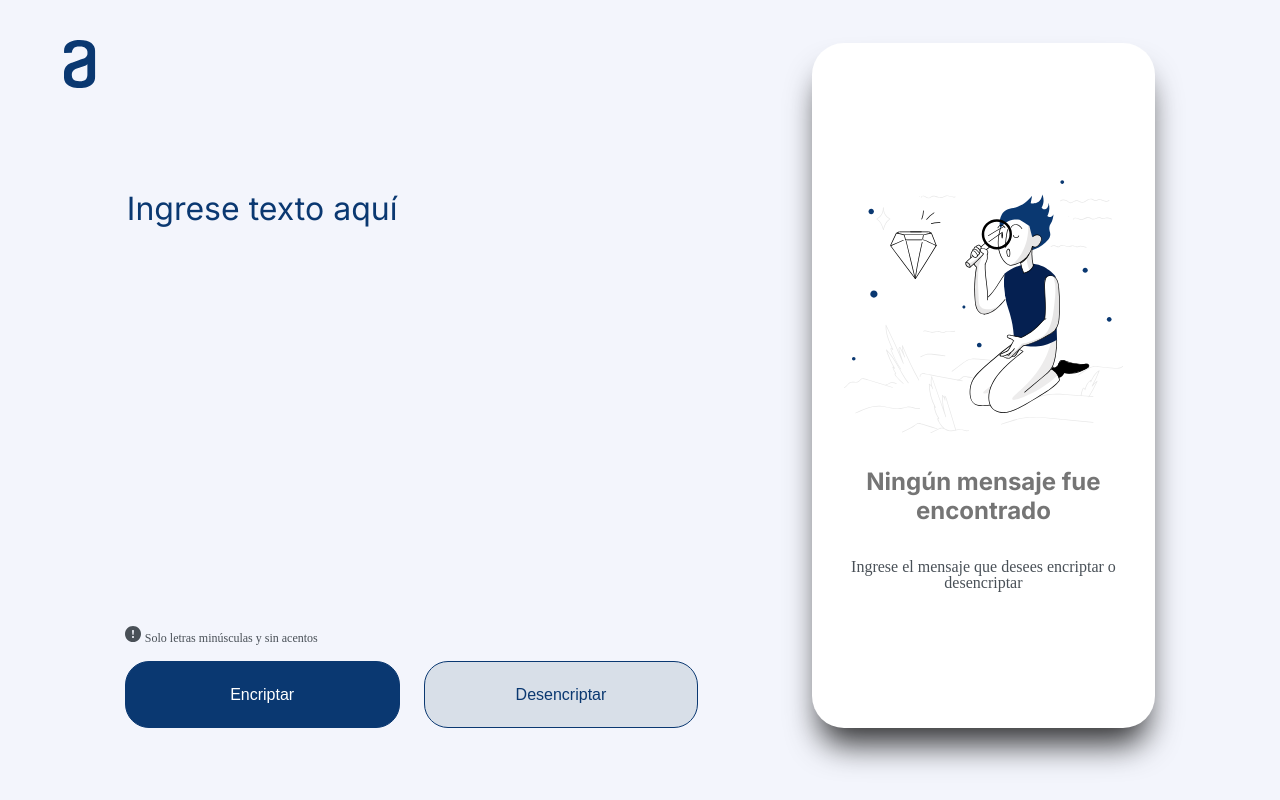
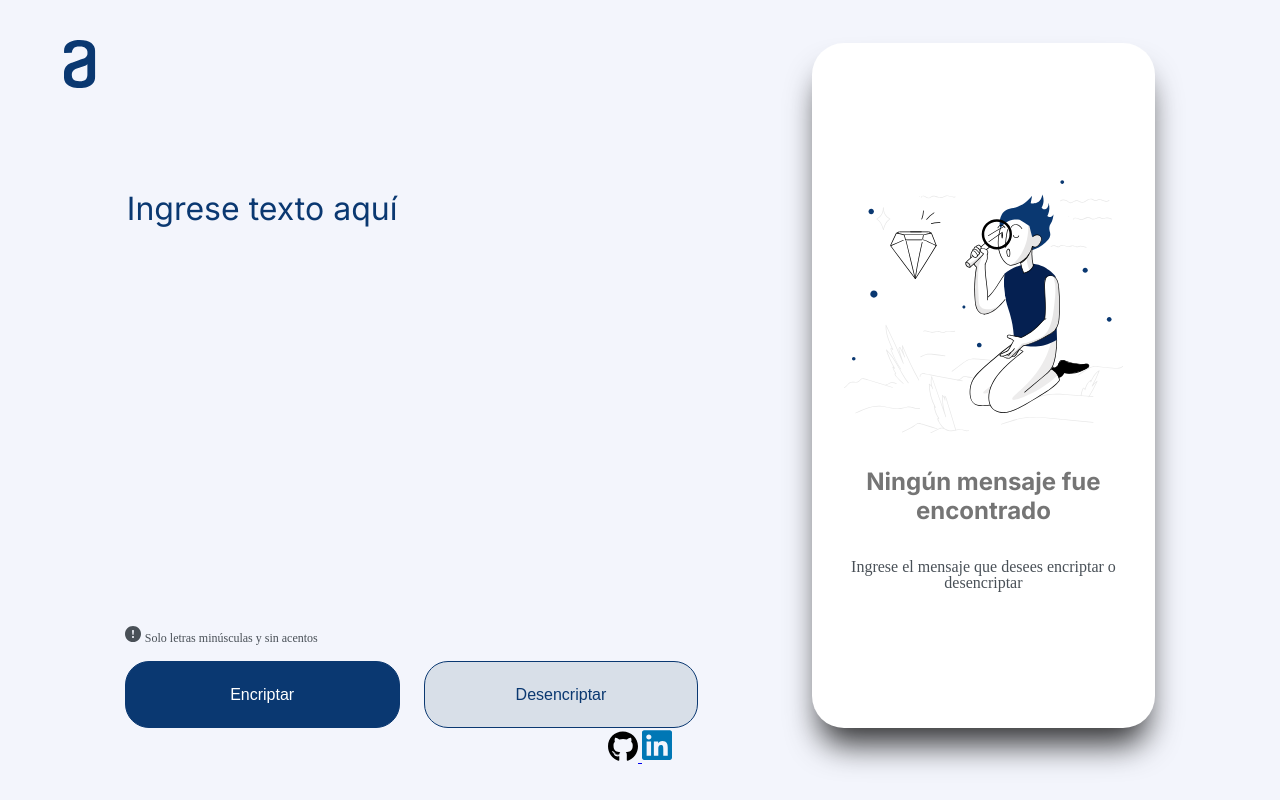
Before and after one commit to Angelba1895/encriptador-de-texto, a plain HTML site: page index.html in a window 1280 px wide. Drawn offline with Linux system fonts and the light colour scheme.

Commit message:
Se agregaron links a las redes sociales.

```diff
--- a/index.html
+++ b/index.html
@@ -1,5 +1,5 @@
 <!DOCTYPE html>
-<html lang="en">
+<html lang="es-mx">
 
 <head>
     <meta charset="UTF-8">
@@ -40,6 +40,17 @@
             </div>
         </div>
     </main>
+    <footer class="footer ">
+        <div>
+            <a href="https://github.com/Angelba1895" target="_blank">
+                <img class="enlaces" src="./assets/github.svg" />
+            </a>
+
+            <a href="https://www.linkedin.com/in/lui-angel-barragan-rios-125975314/" target="_blank">
+                <img class="enlaces" src="./assets/linkedin.svg" />
+            </a>
+        </div>
+    </footer>
     <script src="./js/index.js"></script>
 </body>
 
--- a/styles/style.css
+++ b/styles/style.css
@@ -153,6 +153,20 @@ textarea {
     color: var(--color-blue);
 }
 
+footer {
+	width: 100%;
+	min-height: 56px;
+	height: auto;
+	text-align: center;
+	display: flex;
+	flex-direction: column;
+	justify-content: center;
+	align-items: center;
+}
+.enlaces{
+	width: 30px;
+}
+
 @media screen and (max-width: 800px) {
     .main {
         grid-template-columns: 1fr;
```
Also changed, not shown: assets/github.svg (added), assets/linkedin.svg (added).
